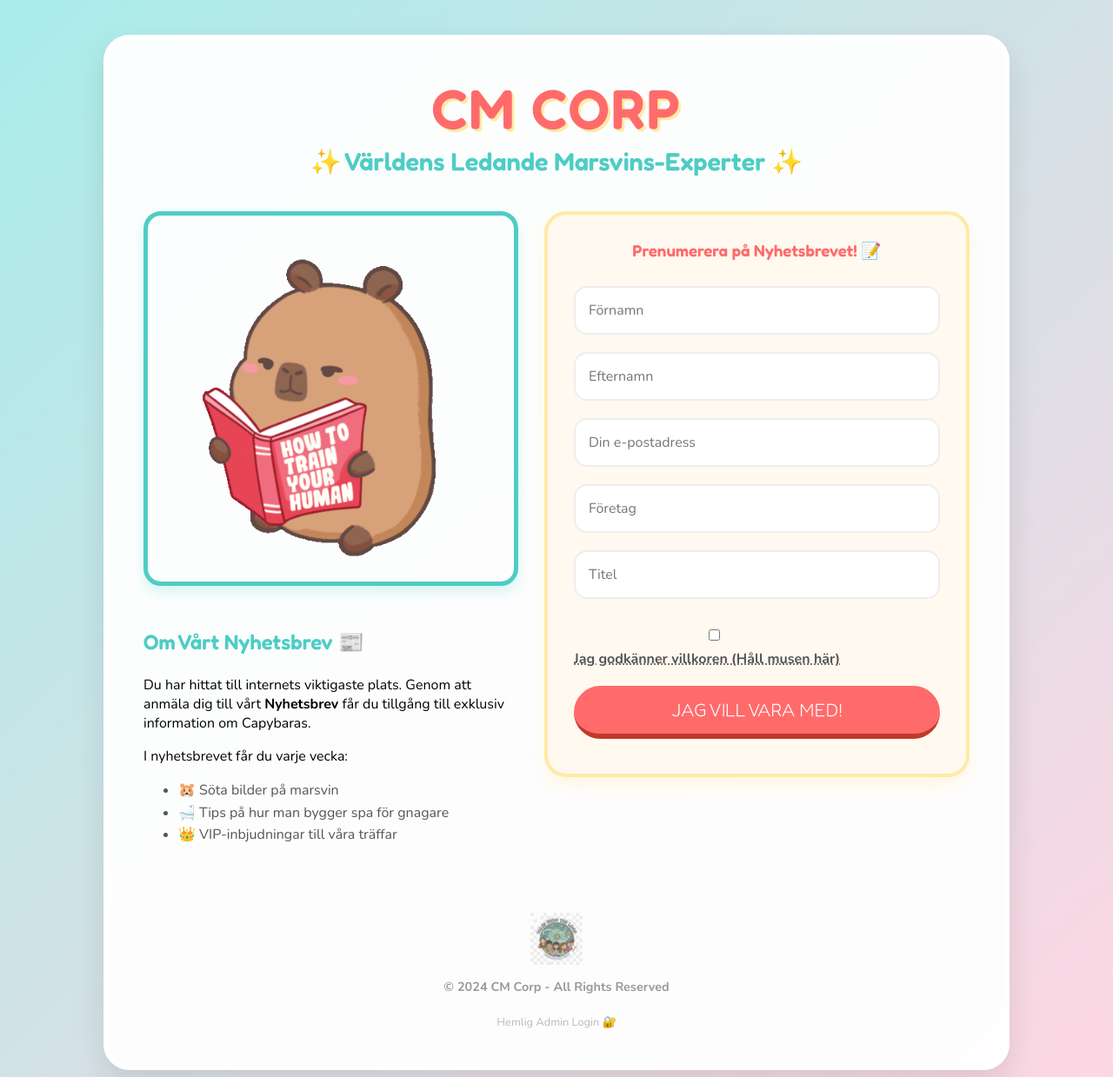
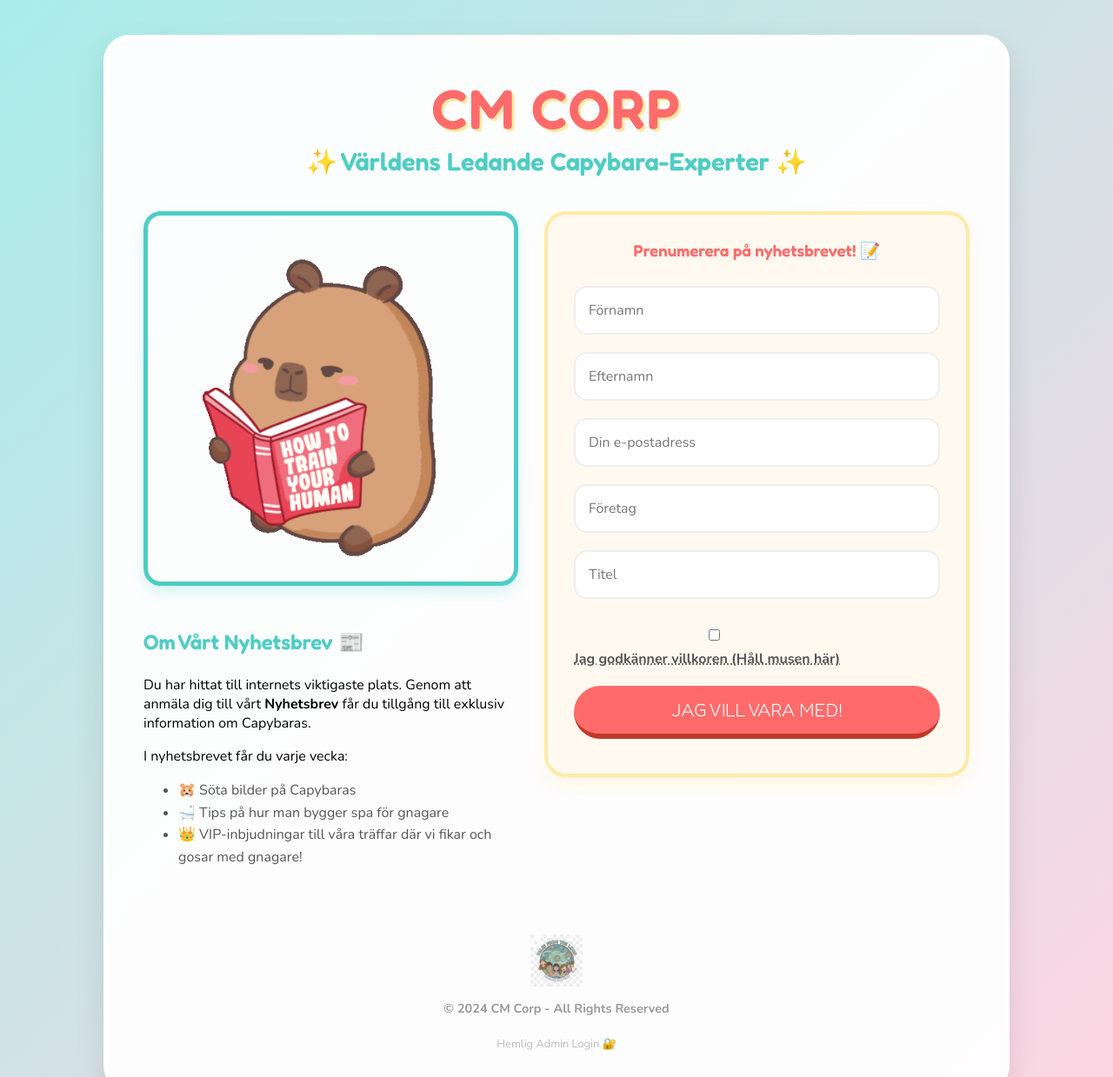
Before and after one commit to amadeusftw/capybara-projekt, a Flask app: page / in a window 1280 px wide. Shown: the top 1239 px of the page at 87% size. Run offline with Flask 3, Linux system fonts and the light colour scheme.

Commit message:
Uppdaterat text i index.html

```diff
--- a/app/templates/index.html
+++ b/app/templates/index.html
@@ -2,7 +2,7 @@
 {% block content %}
 <div class="container">
     <h1>CM CORP</h1>
-    <h2>✨ Världens Ledande Marsvins-Experter ✨</h2>
+    <h2>✨ Världens Ledande Capybara-Experter ✨</h2>
 
     {% with messages = get_flashed_messages(with_categories=true) %}
         {% if messages %}
@@ -19,14 +19,14 @@
             <p>Du har hittat till internets viktigaste plats. Genom att anmäla dig till vårt <strong>Nyhetsbrev</strong> får du tillgång till exklusiv information om Capybaras.</p>
             <p>I nyhetsbrevet får du varje vecka:</p>
             <ul style="color:#555; line-height: 1.6;">
-                <li>🐹 Söta bilder på marsvin</li>
+                <li>🐹 Söta bilder på Capybaras</li>
                 <li>🛁 Tips på hur man bygger spa för gnagare</li>
-                <li>👑 VIP-inbjudningar till våra träffar</li>
+                <li>👑 VIP-inbjudningar till våra träffar där vi fikar och gosar med gnagare!</li>
             </ul>
         </div>
 
         <div class="form-col">
-            <h3 style="color:#FF6B6B; margin-top:0; font-family:'Fredoka'; text-align:center;">Prenumerera på Nyhetsbrevet! 📝</h3>
+            <h3 style="color:#FF6B6B; margin-top:0; font-family:'Fredoka'; text-align:center;">Prenumerera på nyhetsbrevet! 📝</h3>
             <form method="POST">
                 {{ form.hidden_tag() }}
                 {{ form.first_name(placeholder="Förnamn") }}
```
